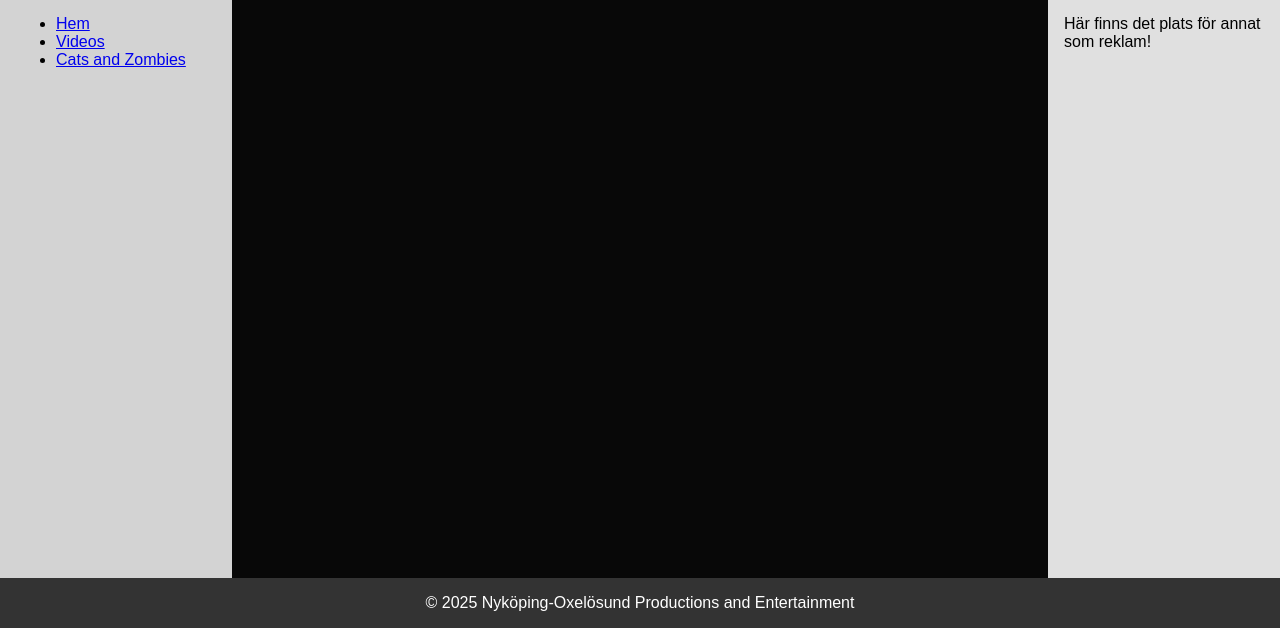
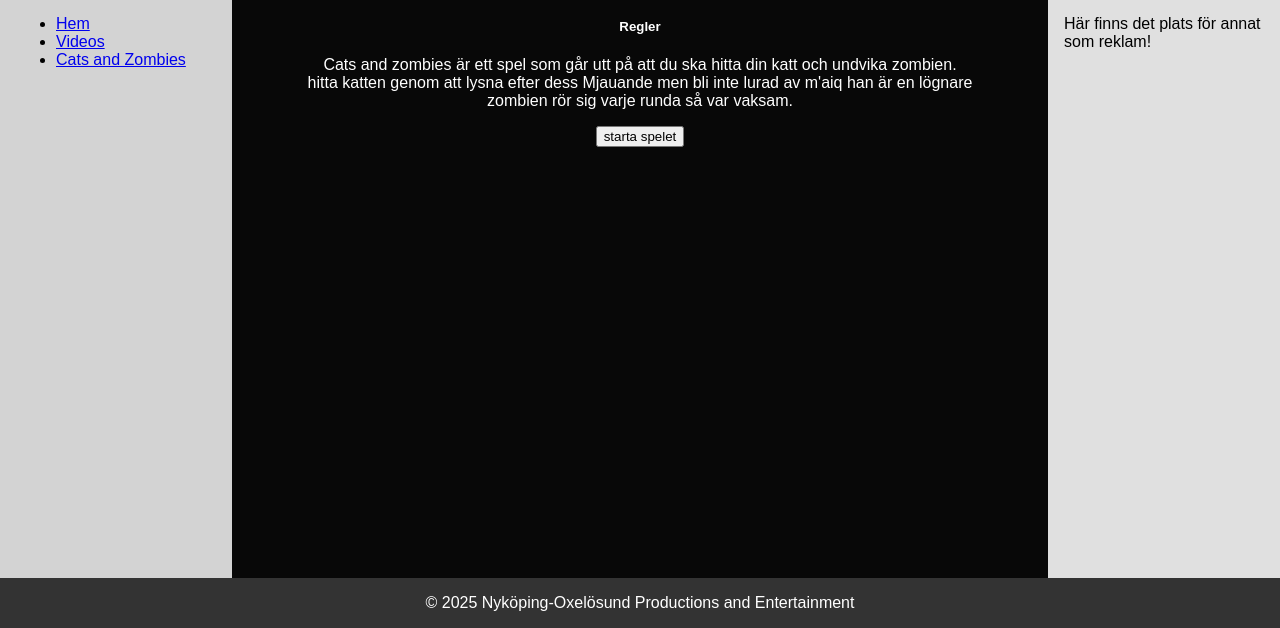
Before and after one commit to n01really/NOPE, a plain HTML site: page CatsAndZombies.html in a window 1280 px wide. Shown: the part 172-800 px from the top of the page. Drawn offline with Linux system fonts and the light colour scheme.

Commit message:
java script och regler

```diff
--- a/CatsAndZombies.html
+++ b/CatsAndZombies.html
@@ -27,7 +27,11 @@
 
             <main>
                 <h3>Cats And Zombies</h3>
-
+                <h5>Regler</h5>
+                <p>Cats and zombies är ett spel som går utt på att du ska hitta din katt och undvika zombien. <br>
+                    hitta katten genom att lysna efter dess Mjauande men bli inte lurad av m'aiq han är en lögnare<br>
+                  zombien rör sig varje runda så var vaksam.</p>
+                  <button onclick="Start()">starta spelet</button>
             </main>
 
             <aside>
@@ -40,6 +44,6 @@
             &copy; 2025 Nyköping-Oxelösund Productions and Entertainment
           </footer>
 
-        <script src="" async defer></script>
+        <script src="JS/CatsandZombies.js" async defer></script>
     </body>
 </html>
```
Also changed, not shown: JS/CatsandZombies.js (added).
